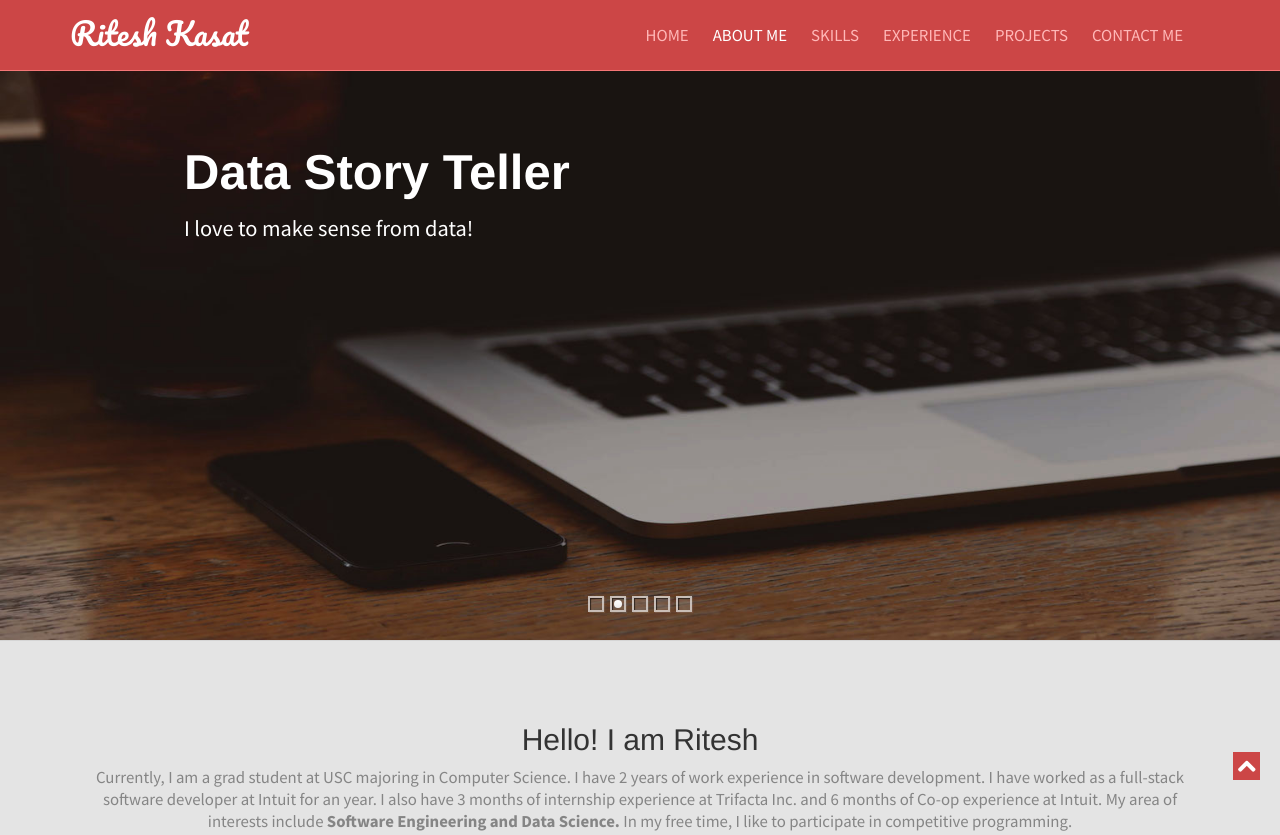
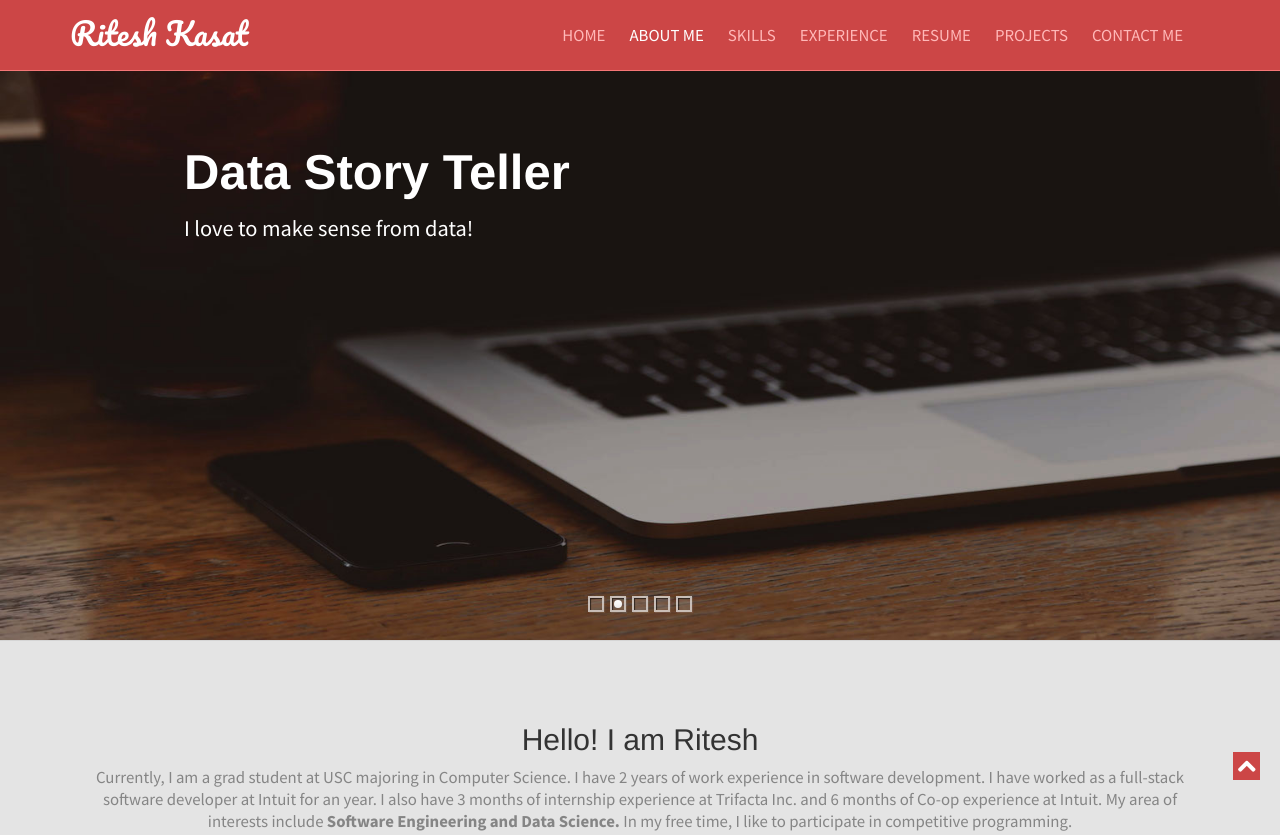
Before and after one commit to riteshkasat/riteshkasat.github.io, a plain HTML site: page index.html in a window 1280 px wide. Shown: the top 835 px of the page. Drawn offline with Linux system fonts and the light colour scheme.

Commit message:
adding resume

```diff
--- a/index.html
+++ b/index.html
@@ -61,6 +61,8 @@
                         <li><a href="#aboutUs" class="scroll-link">About Me</a></li>
                         <li><a href="#skills" class="scroll-link">Skills</a></li>
                         <li><a href="#experience" class="scroll-link">Experience</a></li>
+                        <li><a href="https://drive.google.com/open?id=0B0Og5t8tTNNwekUxRzZ0Z2U0am8" class="scroll-link">Resume</a></li>
+
                         <li><a href="#portfolio" class="scroll-link">Projects</a></li>
                         <li><a href="#contactUs" class="scroll-link">Contact Me</a></li>
                     </ul>
```
